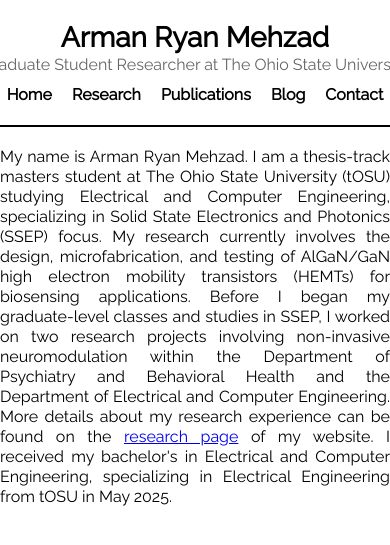
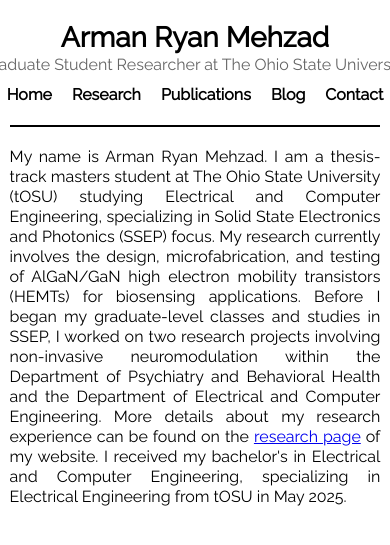
Before and after one commit to armanryanmehzad/profwebsite, a Django app: page / in a window 390 px wide; the page is wider, and only the part inside the window is pictured. Shown: the top 545 px of that part. Run offline with Django 5.2, Linux system fonts and the light colour scheme.

Commit message:
Attempted fix of CSS.

```diff
--- a/main/static/main/styles.css
+++ b/main/static/main/styles.css
@@ -119,8 +119,8 @@
     }
 
     body {
-        margin-left: 0in; /* Apply 1 inch margin on left and right sides of the body */
-        margin-right: 0in;
+        margin-left: 0.1in; /* Apply 1 inch margin on left and right sides of the body */
+        margin-right: 0.1in;
         margin-top: 0in;
     }
 
```
